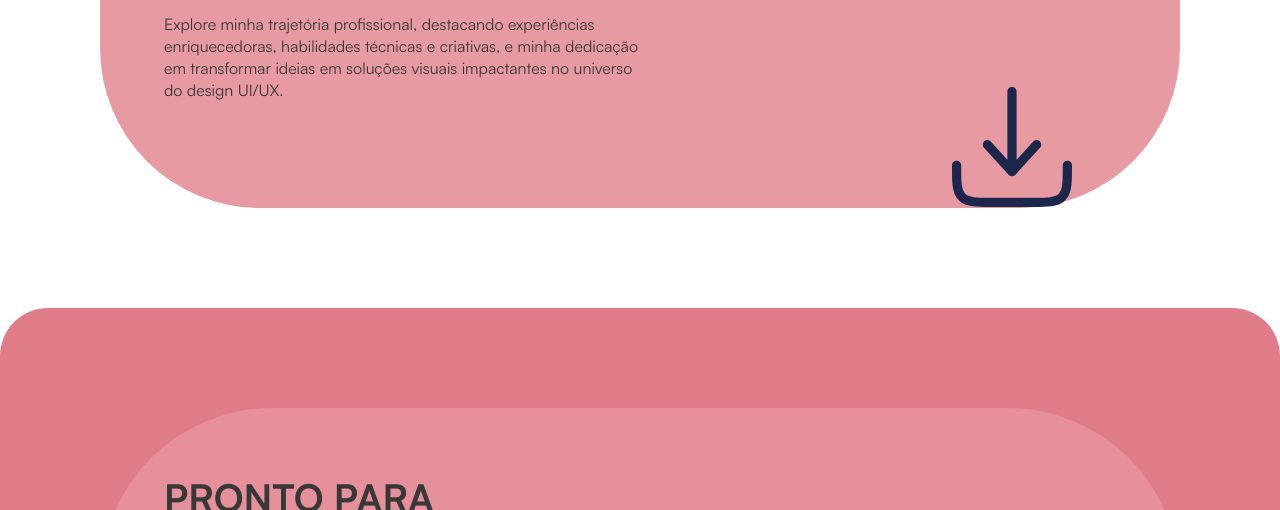
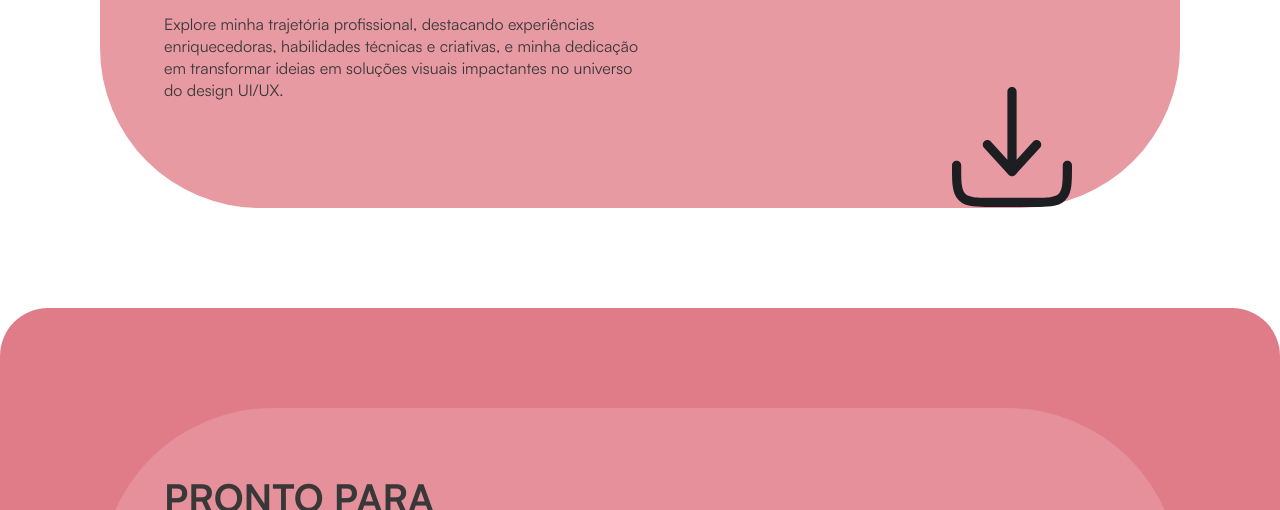
Before and after one commit to clarissepaiva/portfolio, a plain HTML site: page index.html in a window 1280 px wide. Shown: the part 4274-4784 px from the top of the page. Drawn offline with Linux system fonts and the light colour scheme.

Commit message:
Changin svg color

```diff
--- a/index.html
+++ b/index.html
@@ -198,8 +198,8 @@
                 <div class="icons">
                     <div class="vector" onclick="downloadPDF()">
                         <svg width="120" height="120" viewBox="0 0 120 120" fill="none" xmlns="http://www.w3.org/2000/svg">
-                            <path d="M63.4065 87.7298C62.532 88.6861 61.2963 89.2308 60.0003 89.2308C58.7043 89.2308 57.4686 88.6861 56.5942 87.7298L31.9787 60.8068C30.2587 58.9255 30.3894 56.0061 32.2706 54.2861C34.1519 52.5662 37.0712 52.6966 38.7912 54.5778L55.3849 72.7274V4.61538C55.3849 2.0664 57.4514 0 60.0003 0C62.5493 0 64.6157 2.0664 64.6157 4.61538V72.7274L81.2096 54.5778C82.9296 52.6966 85.8489 52.5662 87.7302 54.2861C89.6114 56.0061 89.7419 58.9255 88.0219 60.8068L63.4065 87.7298Z" fill="#1C274C"/>
-                            <path d="M9.23077 78.463C9.23077 75.9141 7.16443 73.8477 4.61539 73.8477C2.0664 73.8477 3.22433e-06 75.9141 3.22433e-06 78.463V78.8009C-0.000119853 87.2169 -0.00024337 94.0003 0.717049 99.3357C1.46179 104.875 3.05496 109.538 6.75908 113.242C10.4632 116.947 15.127 118.54 20.6662 119.285C26.0014 120.001 32.7849 120.002 41.2008 120.002H78.7994C87.2154 120.002 93.9988 120.001 99.3342 119.285C104.873 118.54 109.537 116.947 113.241 113.242C116.945 109.538 118.538 104.875 119.283 99.3357C120 94.0003 120 87.2169 120 78.8009V78.463C120 75.9141 117.934 73.8477 115.385 73.8477C112.836 73.8477 110.769 75.9141 110.769 78.463C110.769 87.2963 110.759 93.4569 110.135 98.1055C109.527 102.621 108.417 105.012 106.714 106.715C105.01 108.419 102.62 109.529 98.104 110.136C93.4554 110.761 87.2948 110.771 78.4615 110.771H41.5385C32.7052 110.771 26.5444 110.761 21.8961 110.136C17.3806 109.529 14.9894 108.419 13.2862 106.715C11.5831 105.012 10.4726 102.621 9.86554 98.1055C9.24056 93.4569 9.23077 87.2963 9.23077 78.463Z" fill="#1C274C"/>
+                            <path d="M63.4065 87.7298C62.532 88.6861 61.2963 89.2308 60.0003 89.2308C58.7043 89.2308 57.4686 88.6861 56.5942 87.7298L31.9787 60.8068C30.2587 58.9255 30.3894 56.0061 32.2706 54.2861C34.1519 52.5662 37.0712 52.6966 38.7912 54.5778L55.3849 72.7274V4.61538C55.3849 2.0664 57.4514 0 60.0003 0C62.5493 0 64.6157 2.0664 64.6157 4.61538V72.7274L81.2096 54.5778C82.9296 52.6966 85.8489 52.5662 87.7302 54.2861C89.6114 56.0061 89.7419 58.9255 88.0219 60.8068L63.4065 87.7298Z" fill="#1D1E22"/>
+                            <path d="M9.23077 78.463C9.23077 75.9141 7.16443 73.8477 4.61539 73.8477C2.0664 73.8477 3.22433e-06 75.9141 3.22433e-06 78.463V78.8009C-0.000119853 87.2169 -0.00024337 94.0003 0.717049 99.3357C1.46179 104.875 3.05496 109.538 6.75908 113.242C10.4632 116.947 15.127 118.54 20.6662 119.285C26.0014 120.001 32.7849 120.002 41.2008 120.002H78.7994C87.2154 120.002 93.9988 120.001 99.3342 119.285C104.873 118.54 109.537 116.947 113.241 113.242C116.945 109.538 118.538 104.875 119.283 99.3357C120 94.0003 120 87.2169 120 78.8009V78.463C120 75.9141 117.934 73.8477 115.385 73.8477C112.836 73.8477 110.769 75.9141 110.769 78.463C110.769 87.2963 110.759 93.4569 110.135 98.1055C109.527 102.621 108.417 105.012 106.714 106.715C105.01 108.419 102.62 109.529 98.104 110.136C93.4554 110.761 87.2948 110.771 78.4615 110.771H41.5385C32.7052 110.771 26.5444 110.761 21.8961 110.136C17.3806 109.529 14.9894 108.419 13.2862 106.715C11.5831 105.012 10.4726 102.621 9.86554 98.1055C9.24056 93.4569 9.23077 87.2963 9.23077 78.463Z" fill="#1D1E22"/>
                             </svg>
                         </svg>
                     </div>
```
